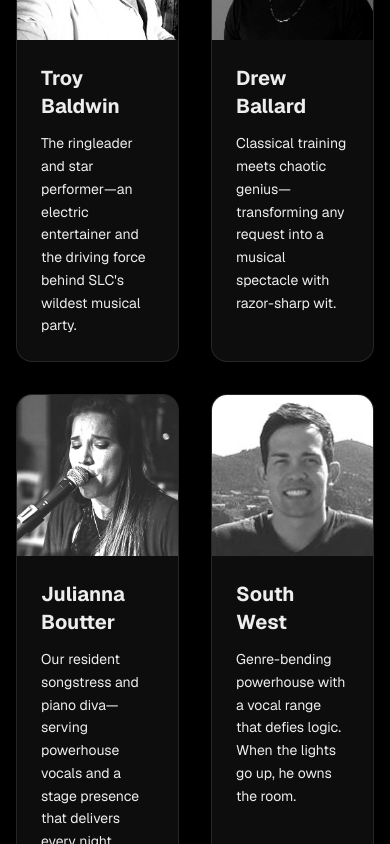
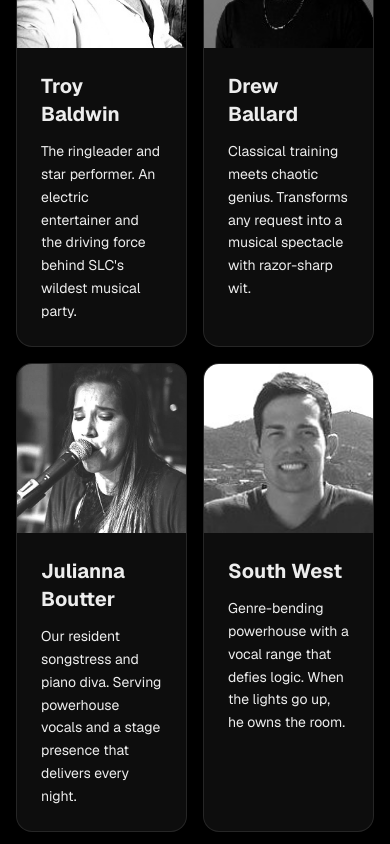
Before and after one commit to tavernacle/tavernacle.com, a Next.js app: page /shows in a window 390 px wide. Shown: the part 1560-2404 px from the top of the page. Built offline with nearby package versions, Linux system fonts and the light colour scheme.

Commit message:
fix musicians on mobile

```diff
--- a/app/shows/page.tsx
+++ b/app/shows/page.tsx
@@ -115,7 +115,7 @@
           </div>
 
           {/* Musicians Grid - 4 columns with better spacing */}
-          <div className="grid grid-cols-2 lg:grid-cols-4 gap-8 max-w-6xl mx-auto">
+          <div className="grid grid-cols-2 lg:grid-cols-4 gap-4 sm:gap-6 lg:gap-8 max-w-6xl mx-auto">
             {/* Troy Baldwin */}
             <div className="glass-effect rounded-2xl overflow-hidden hover:bg-white/10 transition-all group">
               <div className="relative aspect-square overflow-hidden bg-gradient-to-br from-white/5 to-white/[0.02]">
@@ -131,7 +131,7 @@
                   Troy Baldwin
                 </h3>
                 <p className="text-foreground/70 text-sm leading-relaxed">
-                  The ringleader and star performer—an electric entertainer and
+                  The ringleader and star performer. An electric entertainer and
                   the driving force behind SLC's wildest musical party.
                 </p>
               </div>
@@ -152,7 +152,7 @@
                   Drew Ballard
                 </h3>
                 <p className="text-foreground/70 text-sm leading-relaxed">
-                  Classical training meets chaotic genius—transforming any
+                  Classical training meets chaotic genius. Transforms any
                   request into a musical spectacle with razor-sharp wit.
                 </p>
               </div>
@@ -173,7 +173,7 @@
                   Julianna Boutter
                 </h3>
                 <p className="text-foreground/70 text-sm leading-relaxed">
-                  Our resident songstress and piano diva—serving powerhouse
+                  Our resident songstress and piano diva. Serving powerhouse
                   vocals and a stage presence that delivers every night.
                 </p>
               </div>
```
